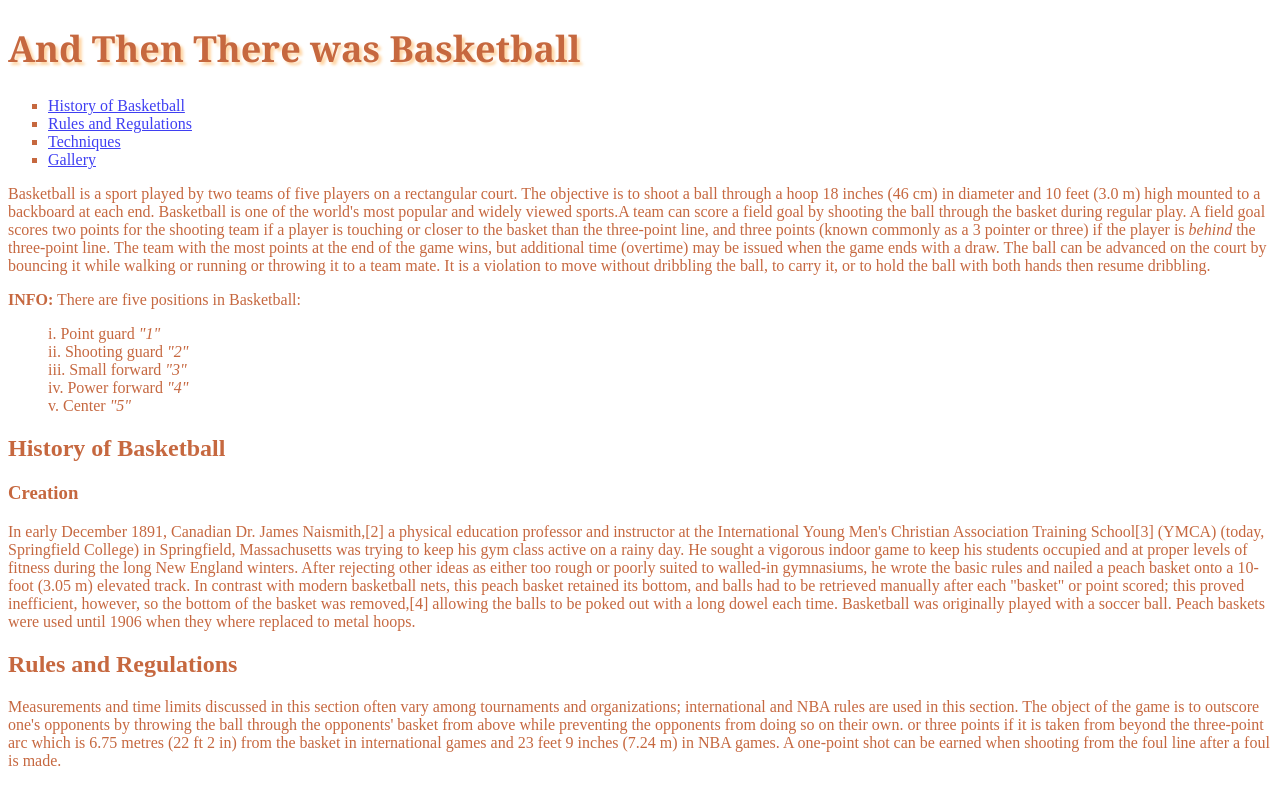
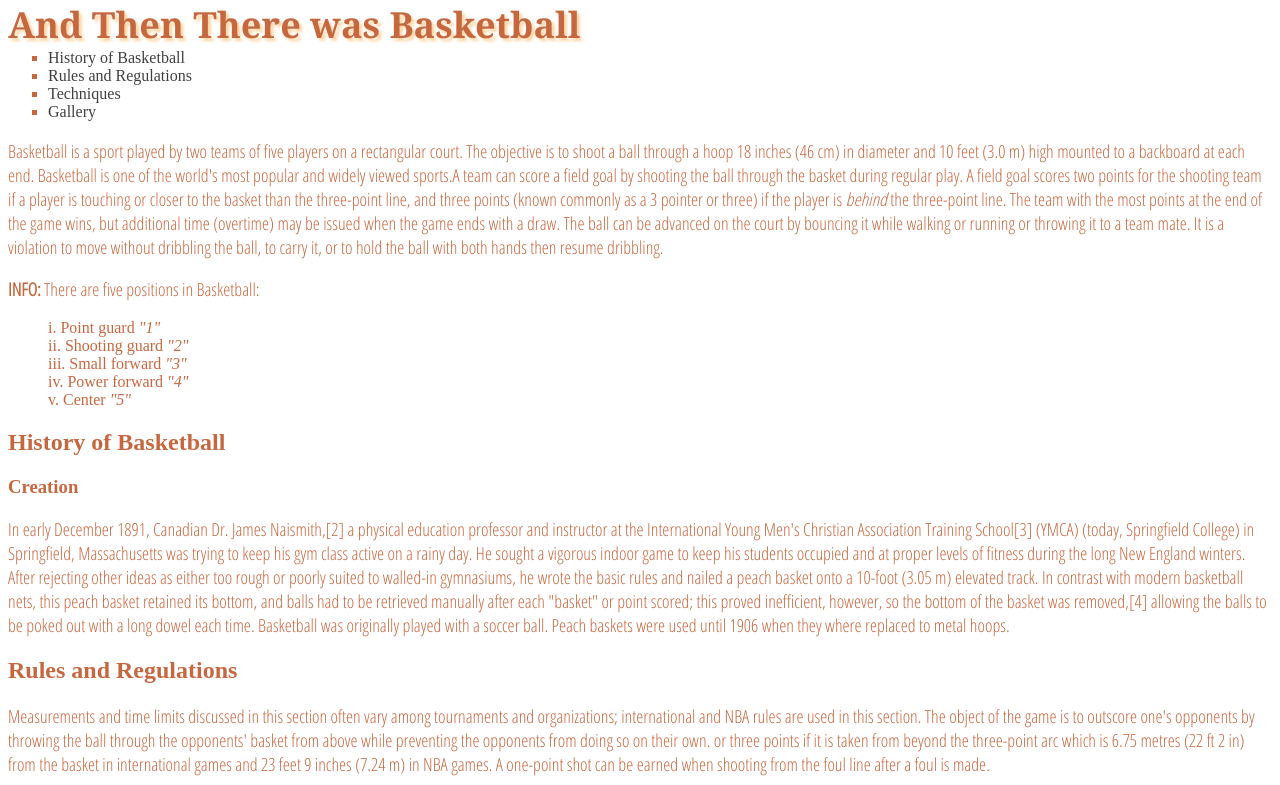
Before and after one commit to aperales/DWS1, a plain HTML site: page Project 1/index.html in a window 1280 px wide. Shown: the top 785 px of the page. Drawn offline with Linux system fonts and the light colour scheme.

Commit message:
finished text and link code

```diff
--- a/Project 1/css/styles.css
+++ b/Project 1/css/styles.css
@@ -1,9 +1,19 @@
 /* ProjectFFC887 */
+@font-face {
+	font-family: 'Open Sans Condensed', sans-serif;
+}
 
 body {
 	color: #B33600;
 	background-color: ;
 	opacity: 0.75;
+
+}
+p {
+	font-family: Open Sans Condensed;
+	font-size: 18px;
+
+
 }
 h1 {
 	font-family: Georgia, Times, sans serif;
@@ -11,9 +21,13 @@ h1 {
 	font-weight: bold;
 	text-shadow: 3px 3px 3px #ffc887;
 	font-style: normal;
-	line-height:
-	text-align: ;
+	line-height: 1px;
+
 }
+
+
+
+
 
 ol{
 	list-style-type: lower-roman;
@@ -25,7 +39,19 @@ ul{
 
 }
 
-h2, h3 {}
-
-
+h2, h3 {
+	font-family:
 }
+a:link{
+	color: #000000;
+	text-decoration: none;
+}
+a:hover{
+	text-decoration: underline;
+}
+a:visited{
+	color: #4A5A6B
+}
+a:active{
+	color: #FF7A3C;
+}
--- a/Project 1/index.html
+++ b/Project 1/index.html
@@ -5,6 +5,7 @@
 		<title>The History of Basketball</title>
 		<link href="css/styles.css" type="text/css"
 			rel="stylesheet" />
+		<link href='http://fonts.googleapis.com/css?family=Open+Sans+Condensed:300' rel='stylesheet' type='text/css'>
 	</head>
 <body>
 	<h1>And Then There was Basketball</h1>
```
